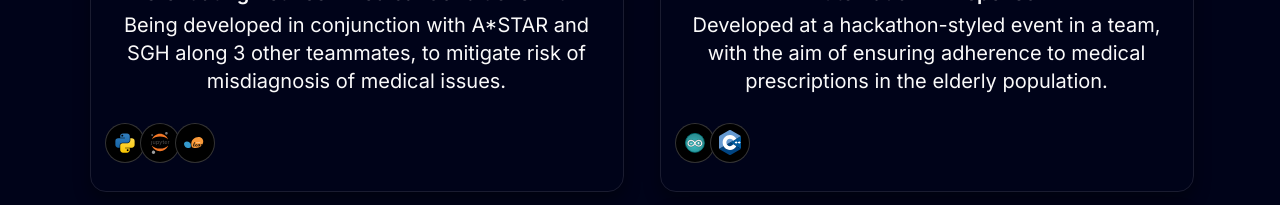
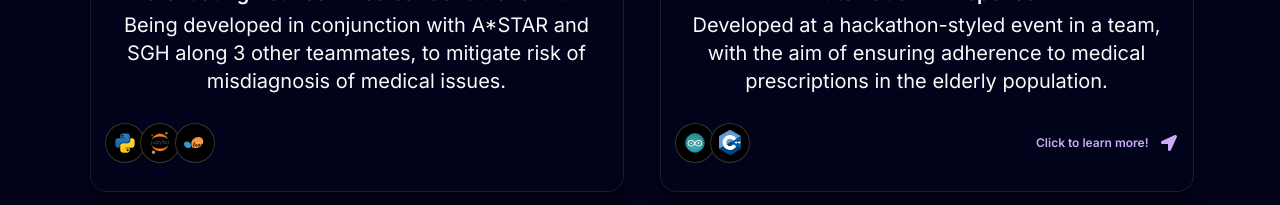
Before and after one commit to corzolonegatigo/portfoliomaybe, a Next.js app: page / in a window 1280 px wide. Shown: the part 1700-1905 px from the top of the page. Built offline with nearby package versions, Linux system fonts and the light colour scheme.

Commit message:
Update projecs.tsx

```diff
--- a/components/projecs.tsx
+++ b/components/projecs.tsx
@@ -18,14 +18,16 @@ const Projects = () => {
                 <div key={id} className='lg:min-h-[32.5rem] flex items-center justify-center sm:w-[570px] w-[80vw] sm:h-[41rem] h-[32rem]'>
 
                     <PinContainer title={opt} href = {link}>
+                        <a href={link} target="_blank">
                         <div className='relative flex items-center justify-center sm:w-[500px] w-[80vw] sm:h-[40vh] h-[25vh] overflow-hidden lg:h-[50vh]'>
                             <div className='relative w-full h-full overflow-hidden lg:rounded-3xl bg-[#13162d]'>
 
-                                <img src={"/bg.png"} alt={"bg-img"}/>
+                                    <img src={"/bg.png"} alt={"bg-img"}/>
 
                             </div>
-                            <img src={img} alt={title} className='z-10 absolute bottom-0'/>
+                            <img src={img} alt={title} className='z-10 absolute bottom-0'></img>
                         </div>
+                        </a>
                         <a href={link}>
                         <h1 className='font-semibold lg:text-xl md:text-l text-base line-clamp-1 text-center pt-3 pb-1'>
                             {title}
@@ -49,7 +51,7 @@ const Projects = () => {
                                 </div>
                             ))}
                             </div>
-                            {id === 3 && (
+                            {id != 1 && (
                                 <div className='flex justify-center items-center'>
                                     <a className='flex lg:text-normal md:text-xs text-sm font-semibold text-purple fill-slate-500 text-center'
                                     href={link}
@@ -59,14 +61,7 @@ const Projects = () => {
                                     <FaLocationArrow className='ms-3' color='#CBACF9'/>
                                 </div>
                             )}
-                            {id === 4 && (
-                                <div className='flex justify-center items-center'>
-                                    <p className='flex lg:text-normal md:text-xs text-sm font-semibold text-purple fill-slate-500 text-center'>
-                                        Click to learn more!
-                                    </p>
-                                    <FaLocationArrow className='ms-3' color='#CBACF9'/>
-                                </div>
-                            )}
+
 
                             </div>
 
@@ -77,7 +72,7 @@ const Projects = () => {
                 </div>
 
             ))}
-            <h1 className='heading text-black-100'>
+            <h1 className='lg:heading md:4xl sm:2xl text-black-100'>
                 filler filler filler filler filler filler filler filler filller filler filler filler filler filler filler filler filler filler filler filler filler
             </h1>
             <Button
```
